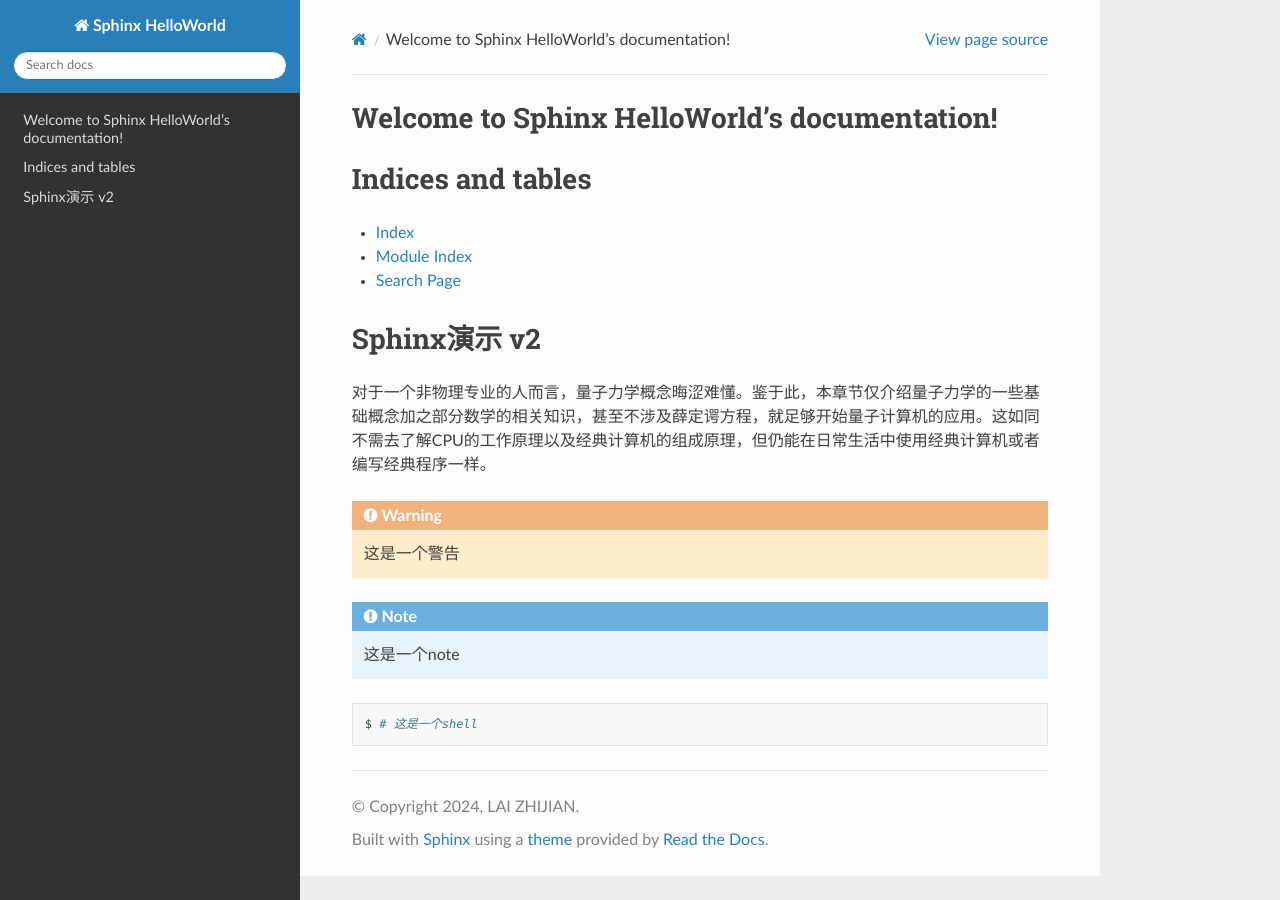
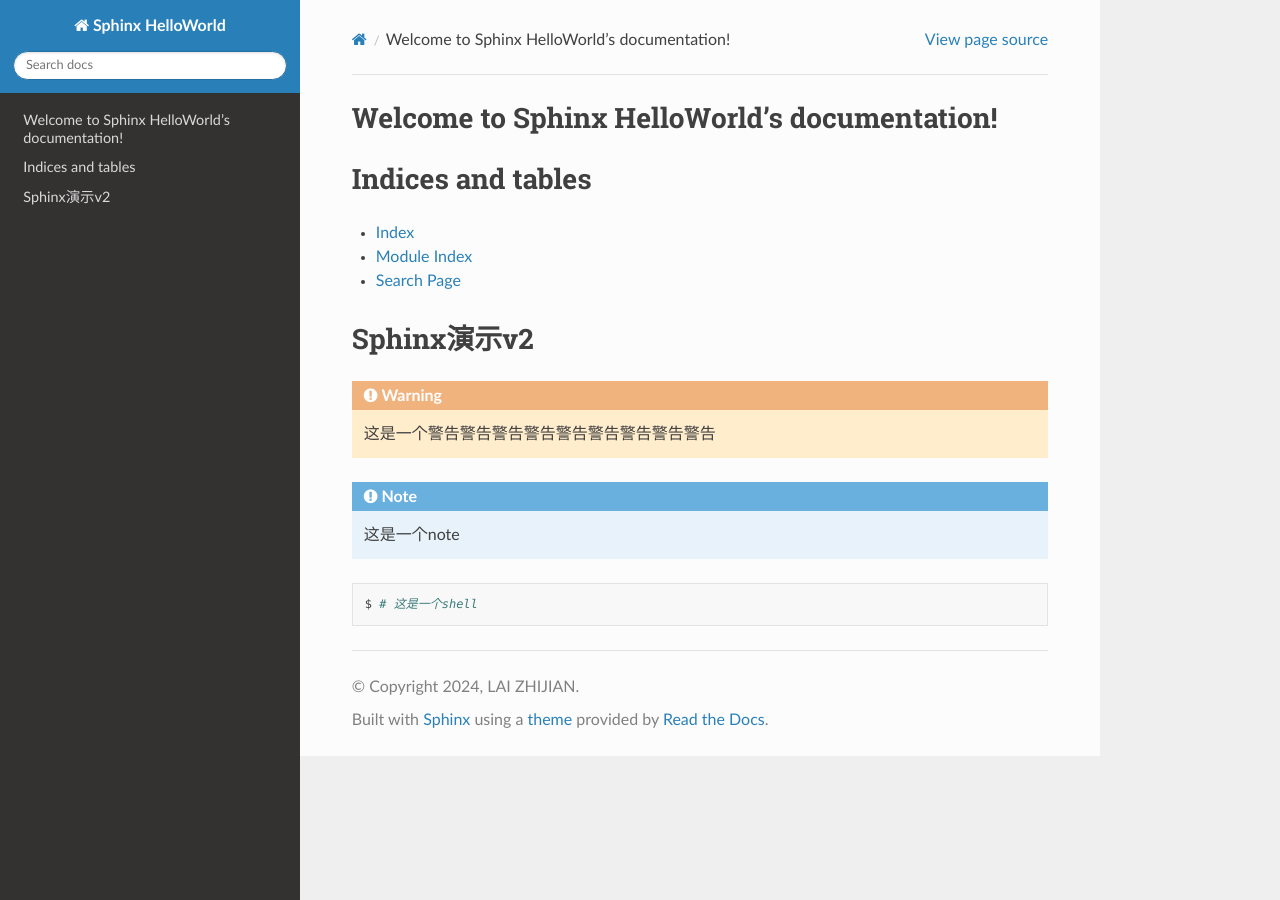
Before and after one commit to GALVINLAI/sphinx-helloworld, a Sphinx documentation site: the page built from source/index.rst, in a window 1280 px wide. Built offline with Sphinx 7.4.7 and the Read the Docs theme 2.0.0, drawn with Linux system fonts in a browser that asks for light colours.

Commit message:
sometext2

```diff
--- a/source/index.rst
+++ b/source/index.rst
@@ -20,14 +20,13 @@ Indices and tables
 * :ref:`search`
 
 
-Sphinx演示 v2
+Sphinx演示v2
 ==============
 
-对于一个非物理专业的人而言，量子力学概念晦涩难懂。鉴于此，本章节仅介绍量子力学的一些基础概念加之部分数学的相关知识，甚至不涉及薛定谔方程，就足够开始量子计算机的应用。这如同不需去了解CPU的工作原理以及经典计算机的组成原理，但仍能在日常生活中使用经典计算机或者编写经典程序一样。
 
 .. warning::
 
-   这是一个警告
+   这是一个警告警告警告警告警告警告警告警告警告
 
 
 .. note::
```
